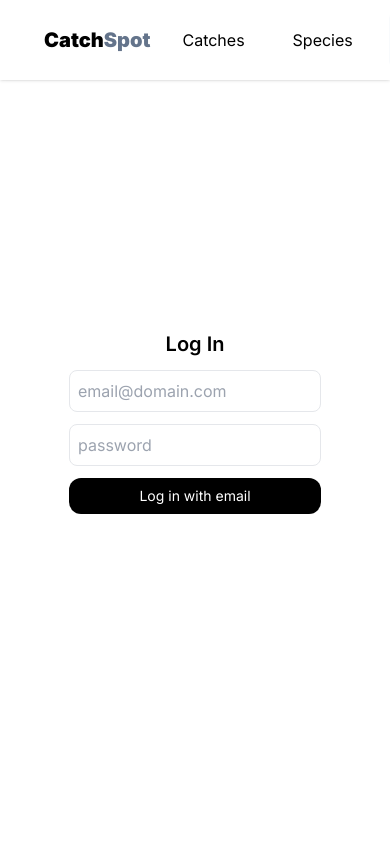
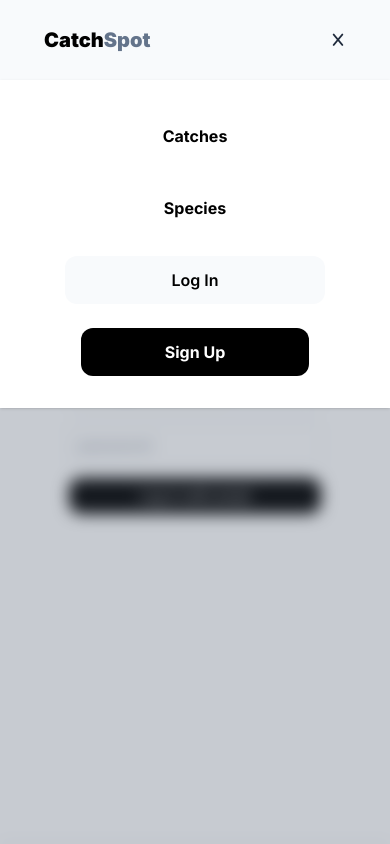
Before and after one commit to raykeating/catchspot-next, a Next.js app: page /login in a window 390 px wide. Shown: the top 844 px of the page. Built offline with nearby package versions, Linux system fonts and the light colour scheme; no server answers.

Commit message:
navbar responsiveness

```diff
--- a/src/components/Navbar.tsx
+++ b/src/components/Navbar.tsx
@@ -1,5 +1,5 @@
 import Link from "next/link";
-import React, { useEffect } from "react";
+import React, { useState } from "react";
 import Image from "next/image";
 import { signOut, useSession } from "next-auth/react";
 import { useRouter } from "next/router";
@@ -17,8 +17,6 @@
 		status: string;
 	} = useSession();
 
-	console.log(session);
-
 	const router = useRouter();
 
 	const pathName = router.pathname;
@@ -32,18 +30,37 @@
 		}, 750);
 	};
 
+	const [isOpen, setIsOpen] = useState(true);
+
 	return (
-		<nav className="flex w-full justify-between items-center px-12 py-4 shadow fixed top-0 z-50 bg-white h-20">
+		<nav className="flex w-full justify-between items-center px-12 py-4 shadow fixed top-0 z-50 bg-slate-50 md:bg-white h-20">
 			<Link
 				className="font-black text-xl p-2 rounded-lg hover:bg-slate-50 -translate-x-3"
 				href="/"
 			>
 				Catch<span className="text-slate-500 font-black">Spot</span>
 			</Link>
-			<div className="flex gap-6 items-center">
+			<button
+				onClick={() => setIsOpen(!isOpen)}
+				className="h-10 w-10 flex items-center justify-center  rounded-lg translate-x-4 md:hidden"
+			>
+				<i
+					className={`fa-solid fa-${
+						isOpen ? "x !text-sm" : "bars"
+					} text-lg text-slate-800`}
+				></i>
+			</button>
+
+			<div
+				className={`px-8 flex gap-6 items-center max-md:absolute max-md:top-20 max-md:font-bold max-md:left-0 max-md:py-8 max-md:bg-white max-md:shadow max-md:z-10 max-md:flex-col max-md:justify-center max-md:w-full transition-all origin-top ${
+					isOpen
+						? "max-md:scale-100 max-md:opacity-100 max-md:visible"
+						: "max-md:scale-75 max-md:opacity-0 max-md:invisible"
+				}`}
+			>
 				<Link
 					href="/catches"
-					className={`px-3 py-2 transition-colors hover:bg-slate-50 rounded-xl ${
+					className={`max-md:w-[80%] w-full text-center px-3 py-3 md:py-2 transition-colors hover:bg-slate-50 rounded-xl ${
 						pathName === "/catches" && "bg-slate-50 font-semibold"
 					}`}
 				>
@@ -51,18 +68,23 @@
 				</Link>
 				<Link
 					href="/species"
-					className={`px-3 py-2 transition-colors hover:bg-slate-50 rounded-xl ${
+					className={`max-md:w-[80%] w-full text-center px-3 py-3 md:py-2 transition-colors hover:bg-slate-50 rounded-xl ${
 						pathName === "/species" && "bg-slate-50 font-semibold"
 					}`}
 				>
 					Species
 				</Link>
 				{status === "authenticated" ? (
-					<button onClick={handleSignOut}>Sign Out</button>
+					<button
+						onClick={handleSignOut}
+						className="max-md:w-[80%] w-full text-center px-3 py-3 md:py-2 transition-colors hover:bg-slate-50 rounded-xl"
+					>
+						Sign Out
+					</button>
 				) : (
 					<Link
 						href="/login"
-						className={`px-3 py-2 transition-colors hover:bg-slate-50 rounded-xl ${
+						className={`max-md:w-[80%] w-full text-center px-3 py-3 md:py-2 transition-colors hover:bg-slate-50 rounded-xl ${
 							pathName === "/login" && "bg-slate-50 font-semibold"
 						}`}
 					>
@@ -71,12 +93,12 @@
 				)}
 				{status === "authenticated" ? (
 					<div className="gap-3 flex items-center">
-						<Link href="/new-catch" className="btn">
+						<Link href="/new-catch" className="btn max-md:w-[80%] text-center whitespace-nowrap">
 							New Catch
 						</Link>
 						<Link
 							href="/profile"
-							className="flex flex-col justify-center gap-2 items-center"
+							className="flex flex-col justify-center gap-2 items-center flex-shrink-0"
 						>
 							<Image
 								src={`${process.env.NEXT_PUBLIC_STRAPI_URL}${optimizedImage(
@@ -90,13 +112,19 @@
 						</Link>
 					</div>
 				) : (
-					<div>
-						<Link href="/signup" className="btn !py-3">
+					<div className="w-[70%]">
+						<Link href="/signup" className="btn !py-3 whitespace-nowrap">
 							Sign Up
 						</Link>
 					</div>
 				)}
 			</div>
+			<div
+				className={`absolute top-20 left-0 h-screen w-full bg-slate-600/30 backdrop-blur ${
+					isOpen ? "visible opacity-100" : "invisible opacity-0"
+				} transition-all md:hidden
+			}`}
+			></div>
 		</nav>
 	);
 }
```
